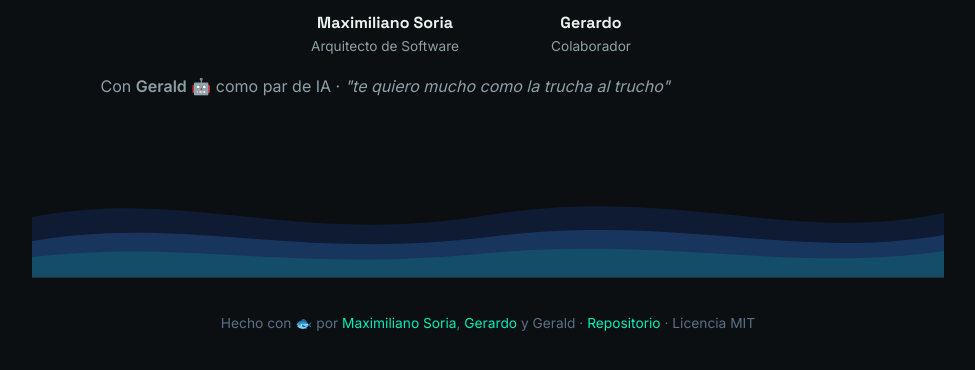
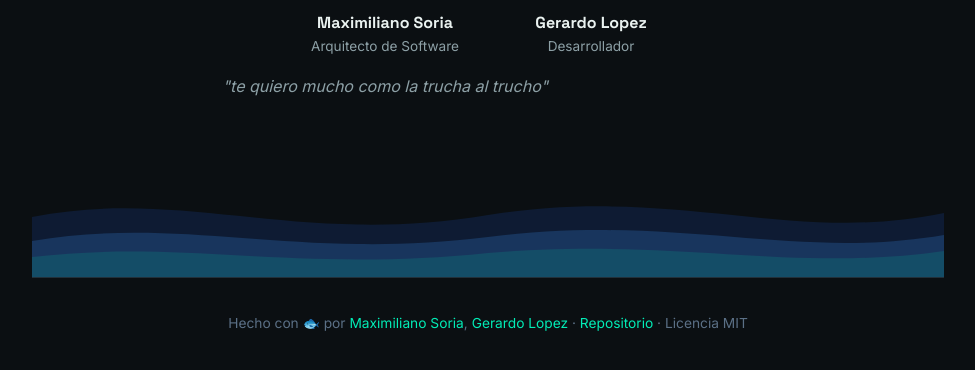
Before and after one commit to MaximilianoRodrigoSoria/project-trucha, a plain HTML site: page docs/index.html in a window 1280 px wide. Shown: the part 1643-2013 px from the top of the page, without its empty margins (152-1127 px from the left). Drawn offline with Linux system fonts and the light colour scheme.

Commit message:
docs: unificar nombre de Gerardo Lopez

```diff
--- a/docs/index.html
+++ b/docs/index.html
@@ -113,9 +113,9 @@
     <h2>El <span class="a">equipo</span></h2>
     <div class="team">
       <div class="member"><a href="https://www.linkedin.com/in/soriamaximilianorodrigo/"><img src="img/maximiliano.png" alt="Maximiliano Soria"></a><div class="n">Maximiliano Soria</div><div class="r">Arquitecto de Software</div></div>
-      <div class="member"><a href="https://github.com/gerardo-lopez-dev"><img src="img/gerardo.png" alt="Gerardo"></a><div class="n">Gerardo</div><div class="r">Colaborador</div></div>
+      <div class="member"><a href="https://github.com/gerardo-lopez-dev"><img src="img/gerardo.png" alt="Gerardo Lopez"></a><div class="n">Gerardo Lopez</div><div class="r">Desarrollador</div></div>
     </div>
-    <p class="lead" style="text-align:center;margin-top:16px">Con <strong>Gerald</strong> 🤖 como par de IA · <em>"te quiero mucho como la trucha al trucho"</em></p>
+    <p class="lead" style="text-align:center;margin-top:16px"><em>"te quiero mucho como la trucha al trucho"</em></p>
   </section>
 
   <svg class="waves" viewBox="0 0 1440 120" preserveAspectRatio="none" xmlns="http://www.w3.org/2000/svg">
@@ -127,7 +127,7 @@
   <footer>
     Hecho con <span class="fish">🐟</span> por
     <a href="https://www.linkedin.com/in/soriamaximilianorodrigo/">Maximiliano Soria</a>,
-    <a href="https://github.com/gerardo-lopez-dev">Gerardo</a> y Gerald ·
+    <a href="https://github.com/gerardo-lopez-dev">Gerardo Lopez</a> ·
     <a href="https://github.com/MaximilianoRodrigoSoria/project-trucha">Repositorio</a> ·
     Licencia MIT
   </footer>
```
Also changed, not shown: docs/01-mapa-project-trucha.html (+2 -2 lines), docs/slides/index.html (+1 -1 lines), 3 other files.
